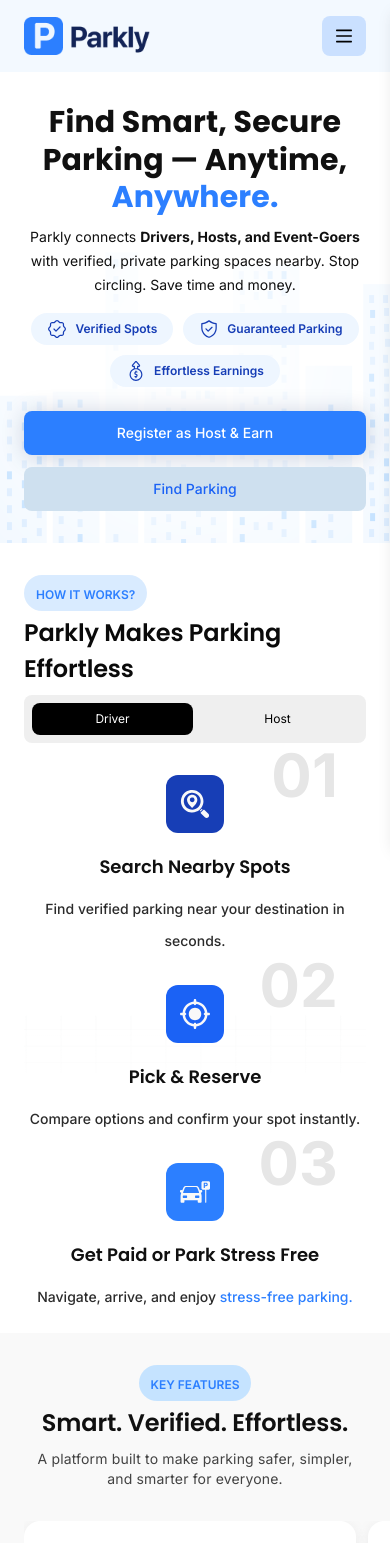
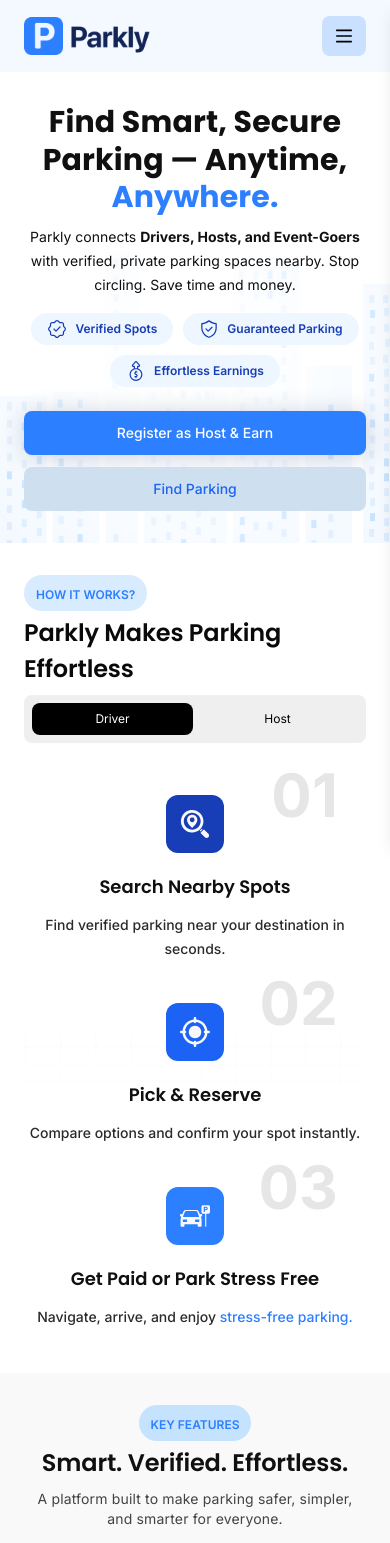
Before and after one commit to avinash-oodles/parkly, a Next.js app: page / in a window 390 px wide. Shown: the top 1543 px of the page. Built offline with nearby package versions, Linux system fonts and the light colour scheme.

Commit message:
stable how it works section on mobile

```diff
--- a/src/app/page.tsx
+++ b/src/app/page.tsx
@@ -268,7 +268,7 @@ export default function Home() {
       {/* Parkly Makes Parking Effortless */}
       <section id="how-it-works">
         <Container>
-          <div className="flex flex-col gap-8 md:gap-15 pt-8 pb-5 md:py-[70px] ">
+          <div className="flex flex-col gap-[52px] md:gap-15 pt-8 pb-11 md:py-[70px] ">
             {/* Header */}
             <div className="flex flex-col justify-between lg:flex-row gap-2 lg:items-end">
               <div className="flex flex-col gap-1 md:gap-2">
@@ -305,7 +305,7 @@ export default function Home() {
             </div>
 
             {/* Effort Cards    */}
-            <div className="flex flex-col lg:flex-row lg:justify-around gap-7 lg:gap-8 bg-[url('/bg-net.svg')] bg-contain md:bg-cover bg-center bg-no-repeat">
+            <div className="flex flex-col lg:flex-row lg:justify-around gap-[42px] lg:gap-8 bg-[url('/bg-net.svg')] bg-contain md:bg-cover bg-center bg-no-repeat">
               {data[activeRole].map((card) => (
                 <EffortCard
                   key={card.number}
--- a/src/components/molecules/EffortCard.tsx
+++ b/src/components/molecules/EffortCard.tsx
@@ -84,7 +84,7 @@ const EffortCard: React.FC<EffortCardProps> = ({
           <Typography variant="h3" weight={600} className="text-[#101010] text-center -tracking-[0.05rem] leading-7! md:leading-8!">
             {title}
           </Typography>
-          <Typography variant="body" weight={500} lineHeight={32} letterSpacing={0} className="text-center text-[#2B2B2B]">
+          <Typography variant="body" weight={500} letterSpacing={0} className="text-center text-[#2B2B2B] leading-6 md:leading-8!">
             {subtitle}
           </Typography>
         </div>
```
